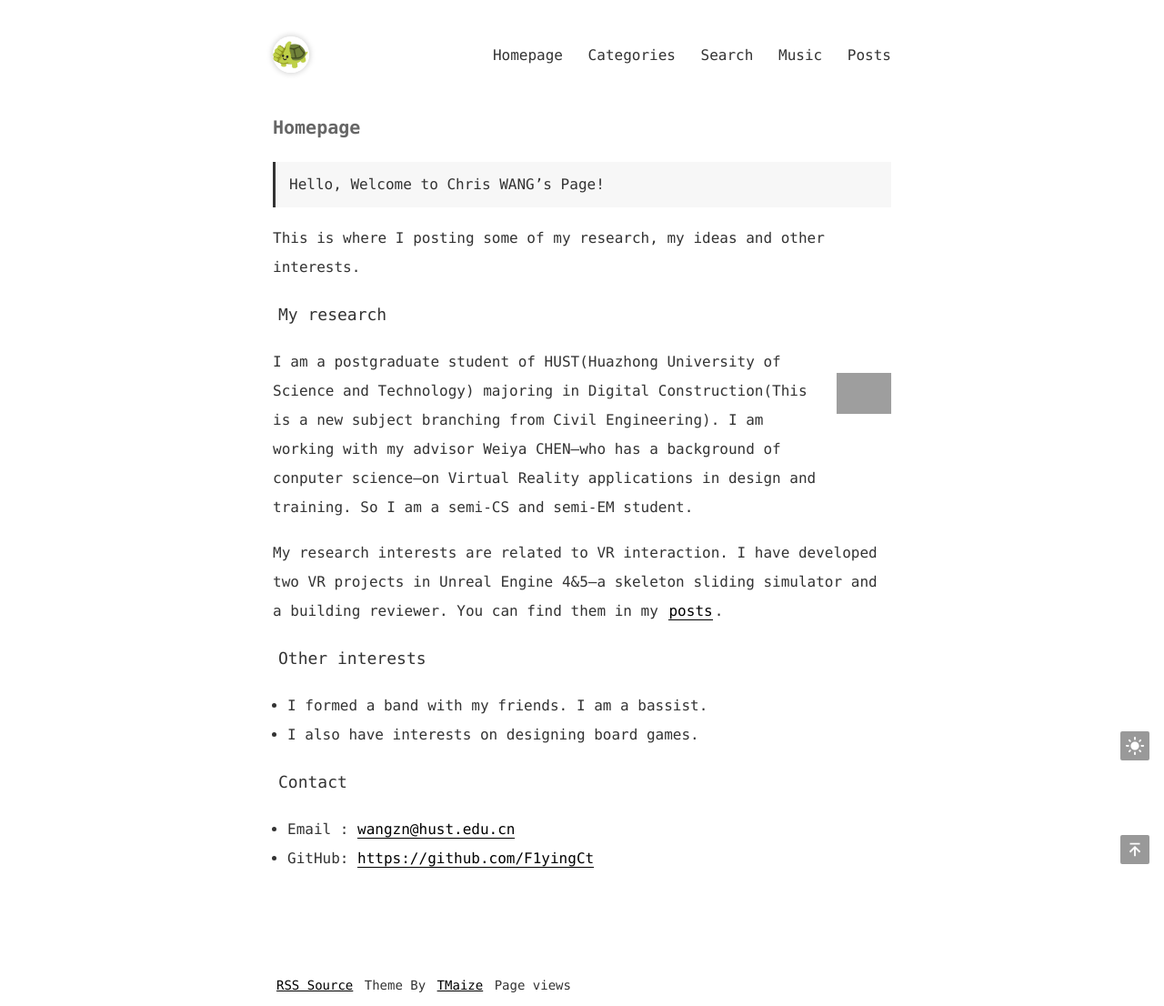
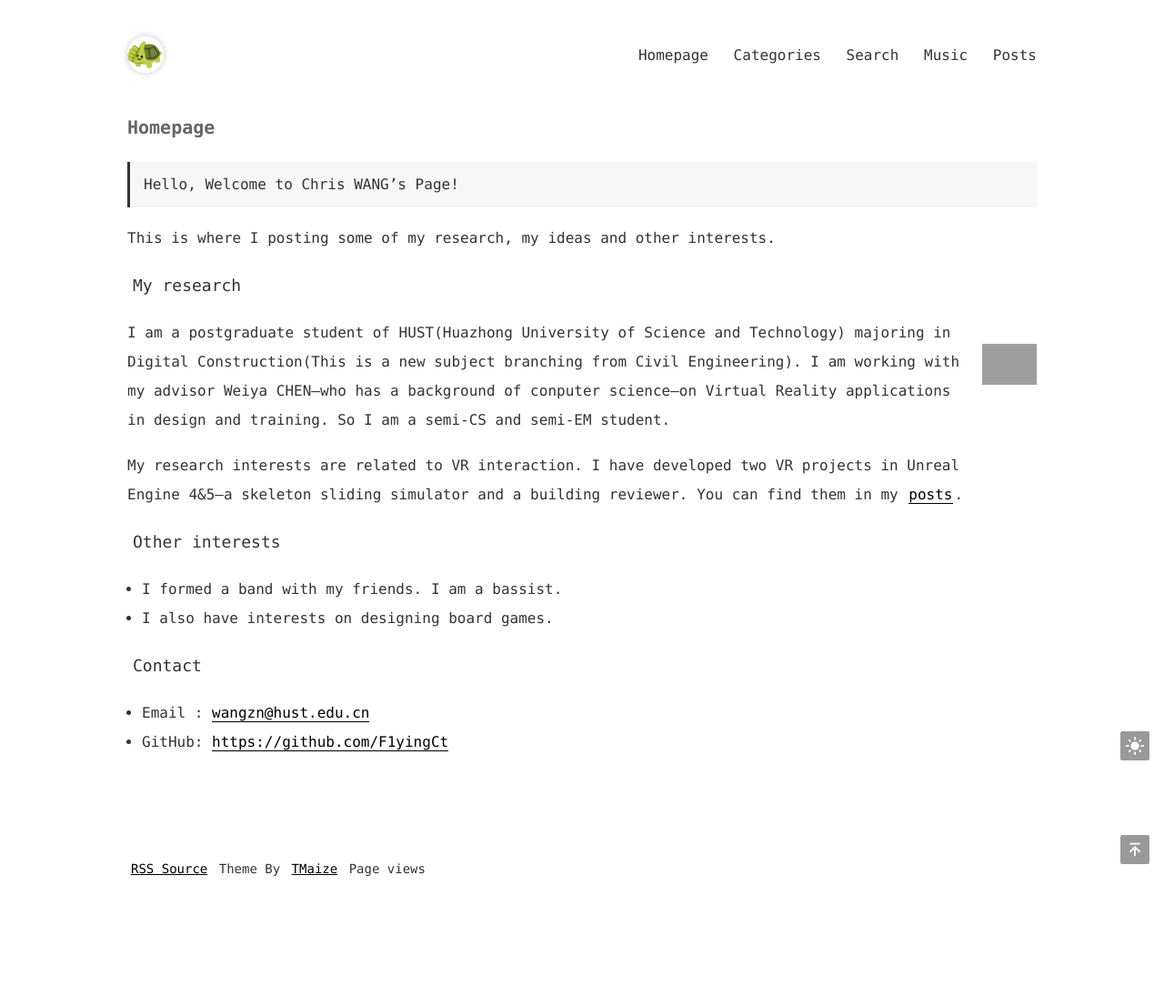
Before and after one commit to F1yingCt/F1yingCt.github.io, a Jekyll site: the page built from index.md, in a window 1280 px wide. Shown: the whole page at 91% size. Built offline with Jekyll 4.4.1, drawn with Linux system fonts in a browser that asks for light colours; comment, search, counter and statistics services are not loaded; after the commit the page ends 978 px from its top, so only the background shows below that; grey boxes are pictures that could not be loaded.

Commit message:
web_width

```diff
--- a/static/css/common.css
+++ b/static/css/common.css
@@ -15,7 +15,7 @@ html[transition] {
   transition: all 500ms ease;
 }
 body {
-  max-width: 680px;
+  max-width: 1000px;
   padding: 0 14px;
   margin: 0 auto;
 }
```
